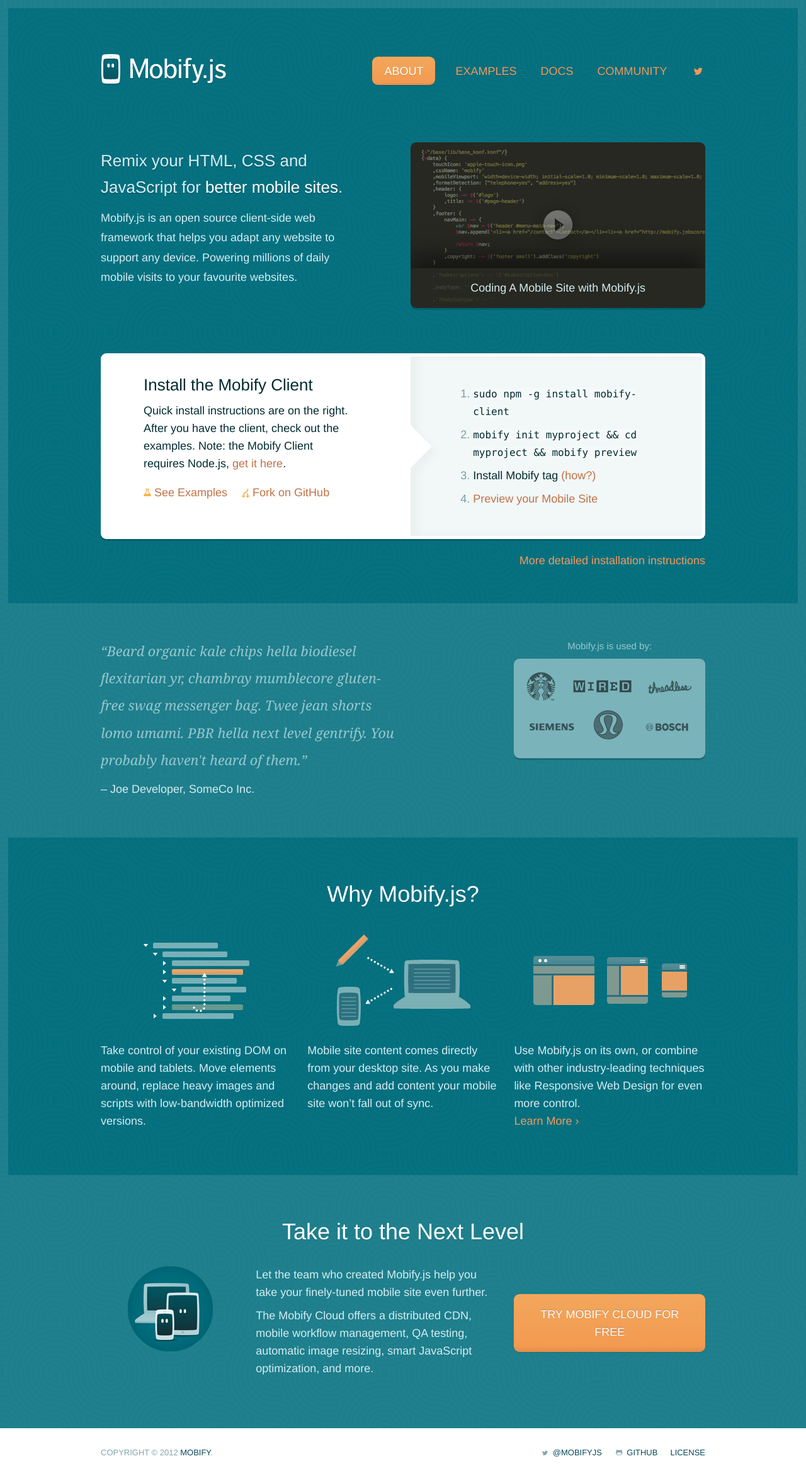
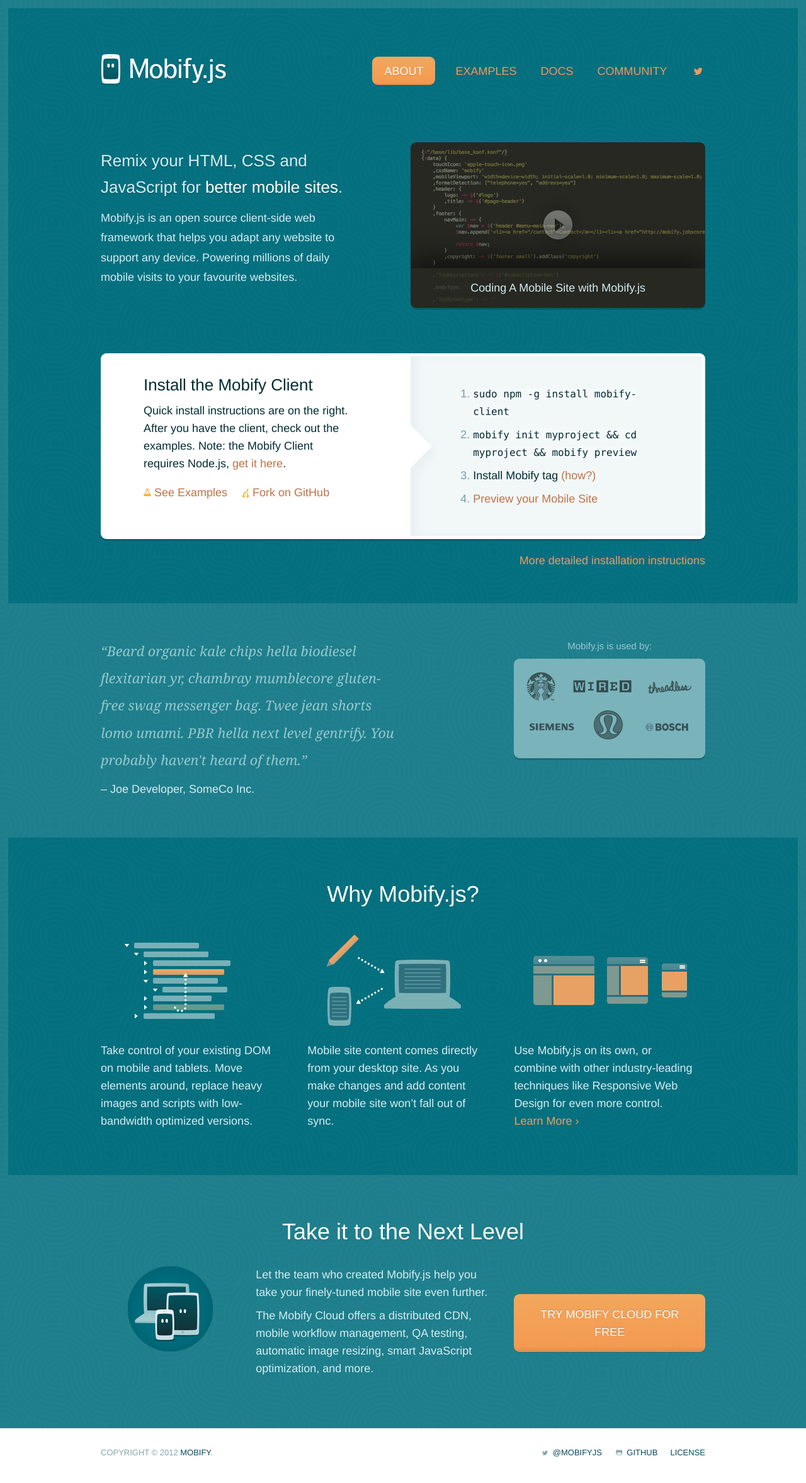
Before and after one commit to mobify/mobifyjs, a Jekyll site: the page built from www/index.html, in a window 1280 px wide. Shown: the whole page at 63% size. Built offline with Jekyll 4.4.1, drawn with Linux system fonts in a browser that asks for light colours; nearby versions of some CDN libraries.

Commit message:
Quick white space adjustments

```diff
--- a/www/static/css/ui-dev.css
+++ b/www/static/css/ui-dev.css
@@ -759,10 +759,12 @@
 	}
 	.how-it-works .manipulate-dom:before {
 		top: 21px;
+		width: 80%;
 		height: 125px;
 		background-image: url(../img/illustration-dom.min.png);
 	}
 	.how-it-works .desktop-content:before {
+		width: 90%;
 		height: 146px;
 		background-image: url(../img/illustration-content.min.png);
 	}
@@ -827,6 +829,9 @@
 @media (min-width: 768px) {
 	.lead {
 		text-align: left;
+	}
+	.how-it-works p {
+		padding-right: 20px;
 	}
 	.next-level .graphic img {
 		margin: 0.5em 0 0 0;
```
